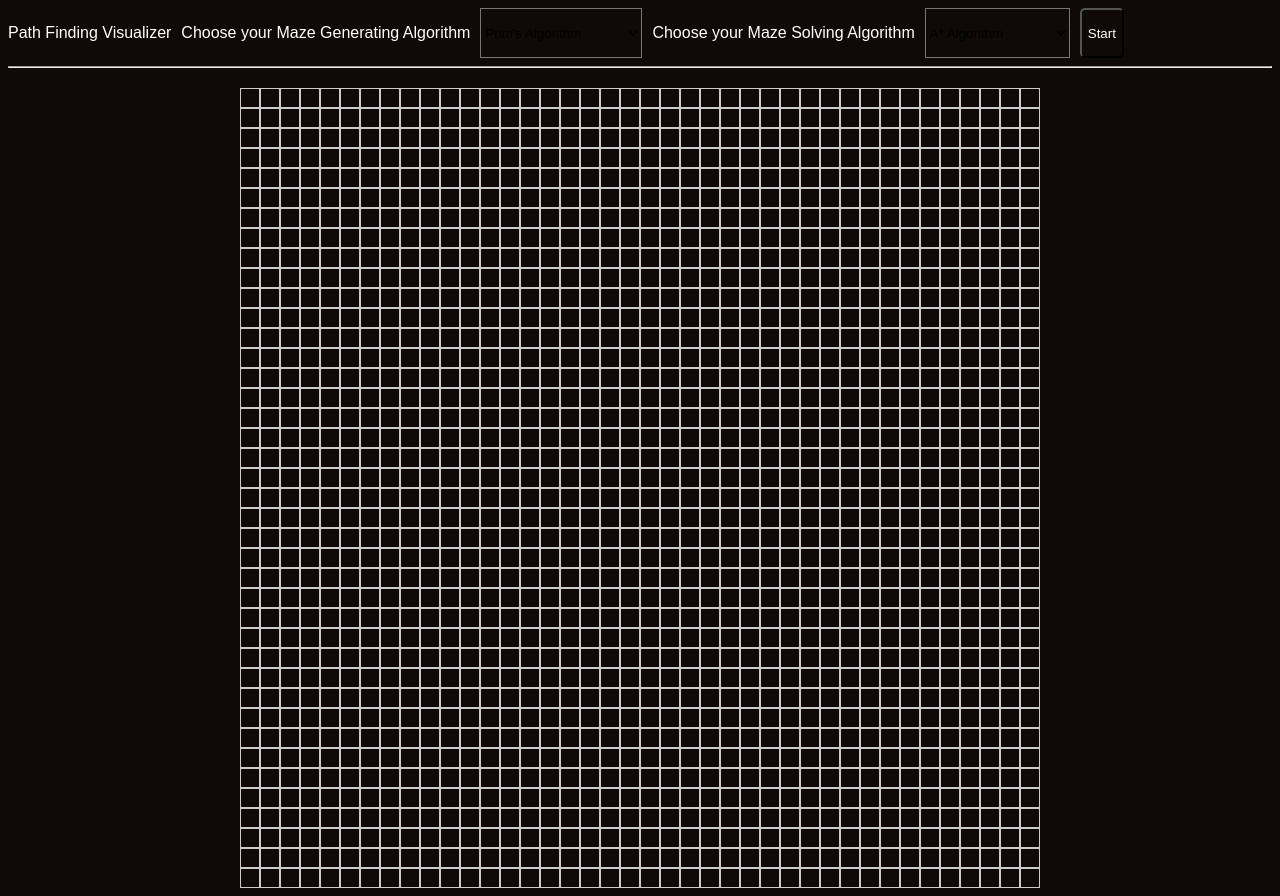
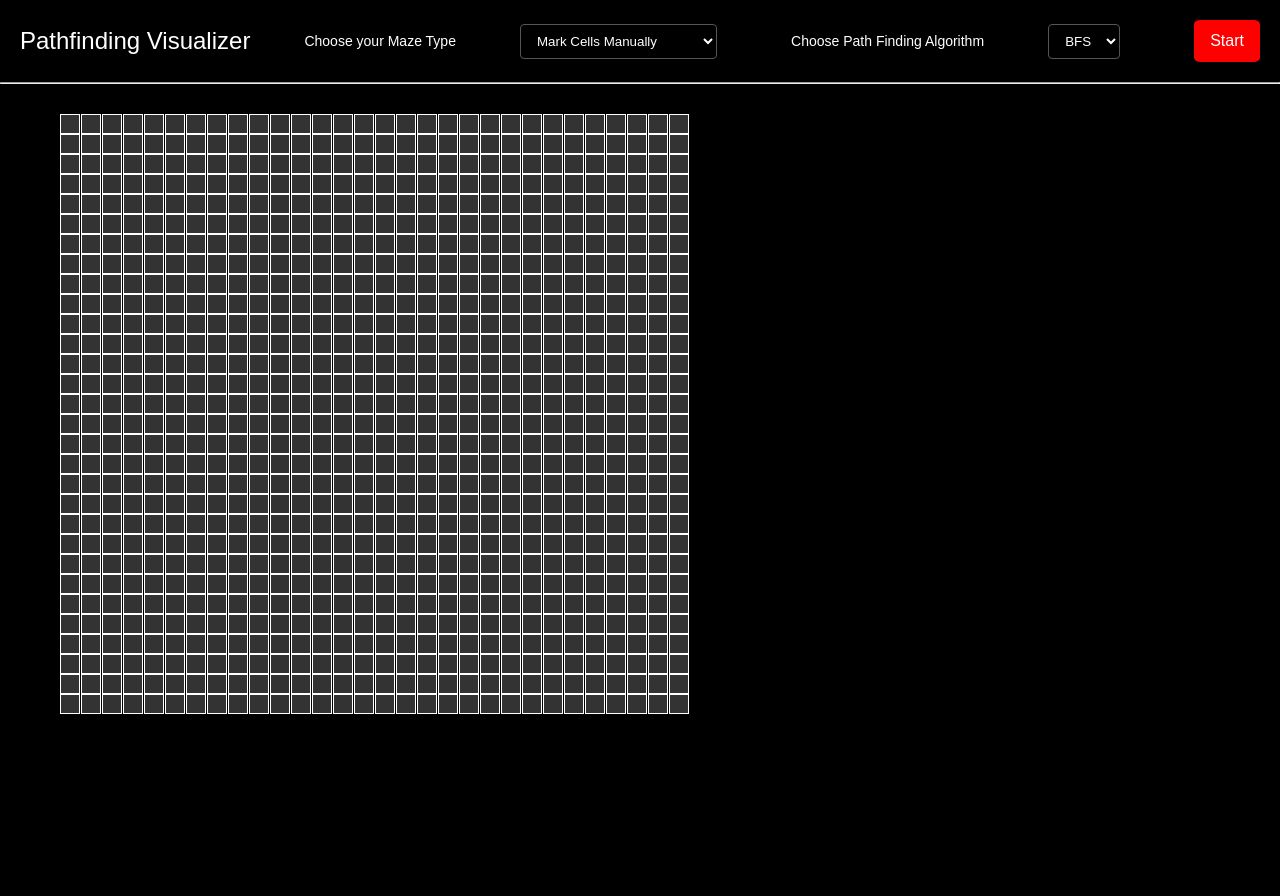
Before and after one commit to focus-0/PathFindingVisualizer, a plain HTML site: page index.html in a window 1280 px wide. After the commit the page ends 800 px from the top, so only its background shows below. Drawn offline with Linux system fonts and the light colour scheme.

Commit message:
beautified a bit

```diff
--- a/index.html
+++ b/index.html
@@ -9,40 +9,24 @@
 <body>
 
     <div class="container">
-   <p>Path Finding Visualizer</p>
+        <h1>Pathfinding Visualizer</h1>
 
-   <p>Choose your Maze Generating Algorithm</p>
-   <select id="maze-generator" name="mazeGen">
-       <option value="prims">Prim's Algorithm</option>
-       <option value="recursive-backtracking">Recursive Backtracking</option>
-       <option value="wilsons">Wilson's Algorithm</option>
-       <p> value</p>
-   </select>
+        <label>Choose your Maze Type</label>
+        <select id="mazegenerator">
+            <option value="manual">Mark Cells Manually</option>
+            <option value="random">Random Maze Generator</option>
+        </select>
 
-   <p>Choose your Maze Solving Algorithm</p>
-   <select id="maze-solver" name="mazeSolver">
-       <option value="astar">A* Algorithm</option>
-       <option value="dijkstra">Dijkstra's Algorithm</option>
-       <option value="bfs">Breadth-First Search</option>
-       <option value="bidirectional">Bidirectional Search</option>
-   </select>
+        <label>Choose Path Finding Algorithm</label>
+        <select id="mazesolver">
+            <option value="bfs">BFS</option>
+        </select>
 
+        <button id="startbtn">Start</button>
+    </div>
+    <hr>
 
-   <button>
-
-    Start
-   </button>
-</div>
- <hr />
-
-
-    <div class="grid">
-
-
-
-    </div>
-
-
+    <div class="grid" id="grid"></div>
 
     <script src="script.js"></script>
 </body>
--- a/script.js
+++ b/script.js
@@ -24,8 +24,7 @@ function createGrid(rows, cols) {
     }
 }
 
-// Call the function
-createGrid(40, 40);
+createGrid(30, 30);
 
 
 
--- a/style.css
+++ b/style.css
@@ -1,35 +1,79 @@
-*{
-    background-color: rgb(16, 9, 9);
-    font-family: Arial, Helvetica, sans-serif;
+* {
+   margin: 0;
+   padding: 0;
+   box-sizing: border-box;
+   background-color: black;
+}
+
+body {
+
+   color: white;
+   font-family: Arial, sans-serif;
+}
+
+.container {
+   display: flex;
+   align-items: center;
+   justify-content: space-between;
+   padding: 20px;
+}
+
+.container h1 {
+   font-size: 24px;
+   font-weight: normal;
+}
+
+.container label {
+   font-size: 14px;
+   margin-right: 10px;
+}
+
+.container select {
+   color: white;
+   border: 1px solid #555;
+   padding: 8px 12px;
+   border-radius: 4px;
+   margin-right: 20px;
 
 }
 
-
-.container{
-
-    display: flex;
-    color: #ffffff;
-    gap:10px;
-
-}
-button{
-    color: white;
-     border-radius: 5px;
-}
-.grid {
-    display: flex;
-    flex-direction: column;
-    align-items: center;
-    margin-top: 20px;
+#startbtn {
+   background-color:red;
+   color: white;
+   border: none;
+   padding: 12px 16px;
+   border-radius: 10%;
+   cursor: pointer;
+   font-size: 16px;
 }
 
-.row {
-    display: flex;
+.grid {
+   margin: 20px;
+   margin-left: 50px;
+   display: grid;
+   grid-template-columns: repeat(50, 20px);
+   grid-template-rows: repeat(30, 20px);
+   gap: 1px;
+   padding: 10px;
+   align-items: middle;
 }
 
 .cell {
-    width: 20px;
-    height: 20px;
-    border: 1px solid #ccc;
-    box-sizing: border-box;
+   width: 20px;
+   height: 20px;
+   background-color: #333;
+   border: 1px solid white;
+   cursor: pointer;
 }
+
+.cell.start {
+   background-color: #4CAF50;
+}
+
+.cell.end {
+   background-color: #f44336;
+}
+
+.cell.wall {
+   background-color: #000;
+}
```
Also changed, not shown: 1 other file.
